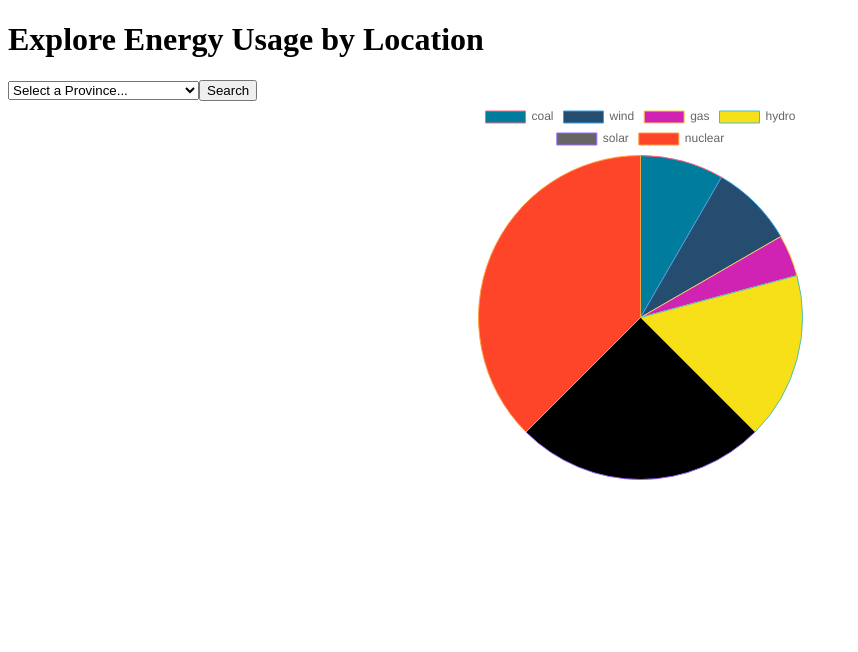
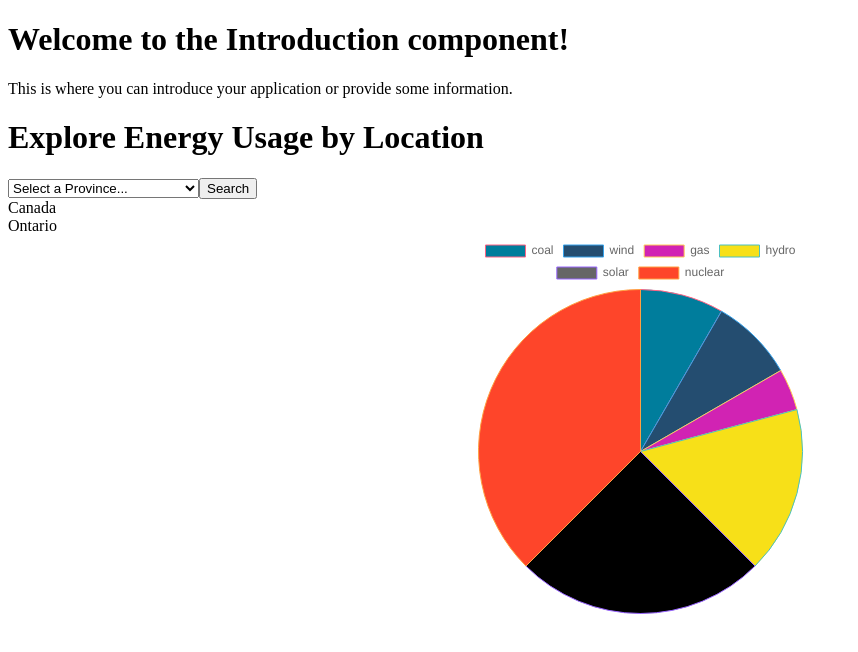
Before and after one commit to SyndicateGit/CheckYourSource, a React (Create React App) app: page / in a window 1280 px wide. Shown: the top 652 px of the page, without its empty margins (0-858 px from the left). Built offline with nearby package versions, Linux system fonts and the light colour scheme; no server answers.

Commit message:
Added zone country and zone name to app

```diff
--- a/src/App.js
+++ b/src/App.js
@@ -1,9 +1,11 @@
-import Graph from './components/Graph';
 import './styles/App.css';
 import DisplayData from './components/DisplayData';
 import Search from './components/Search';
 import temp_data from './temp_data.json';
 import React, { useState, useEffect } from 'react';
+import Introduction from './components/Introduction';
+
+import zones from './zones.json';
 
 function App() {
   // SEARCH COMPONENT STUFF
@@ -41,10 +43,12 @@ function App() {
       });
   }
 
-
   return (
     <div className="App">
+      <Introduction/>
       <Search submitSearch={submitSearch}/>
+      <div id="zone-country">{zones[data.zone].countryName}</div>
+      <div id="zone-name">{zones[data.zone].zoneName}</div>
       <DisplayData
       data = {data}/>
     </div>
--- /dev/null
+++ b/src/components/Introduction.jsx
@@ -0,0 +1,12 @@
+import React from 'react';
+
+const Introduction = () => {
+  return (
+    <div>
+      <h1>Welcome to the Introduction component!</h1>
+      <p>This is where you can introduce your application or provide some information.</p>
+    </div>
+  );
+};
+
+export default Introduction;
```
Also changed, not shown: src/styles/Introduction.css (added), src/zones.json (renamed from zones.json).
